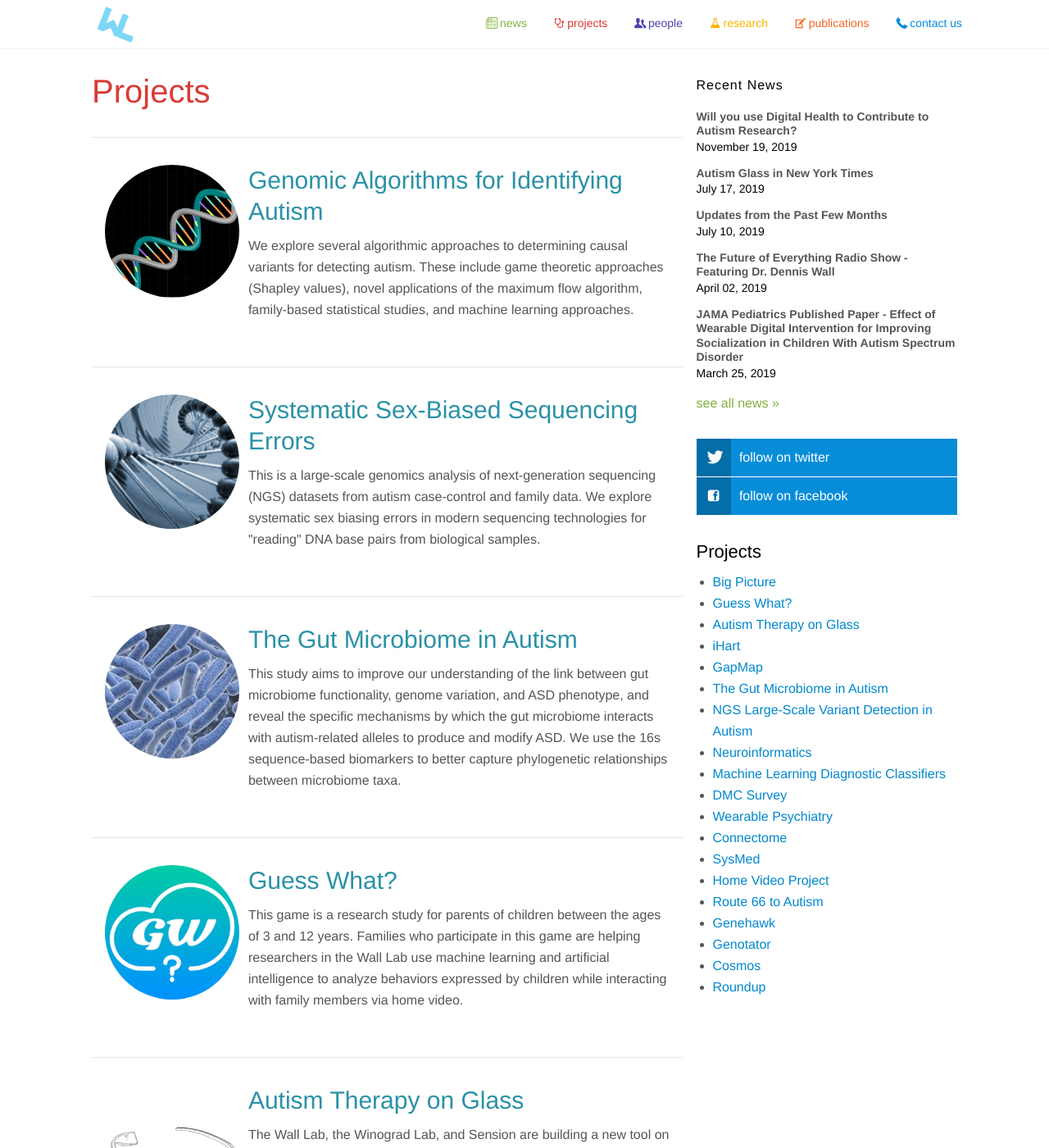
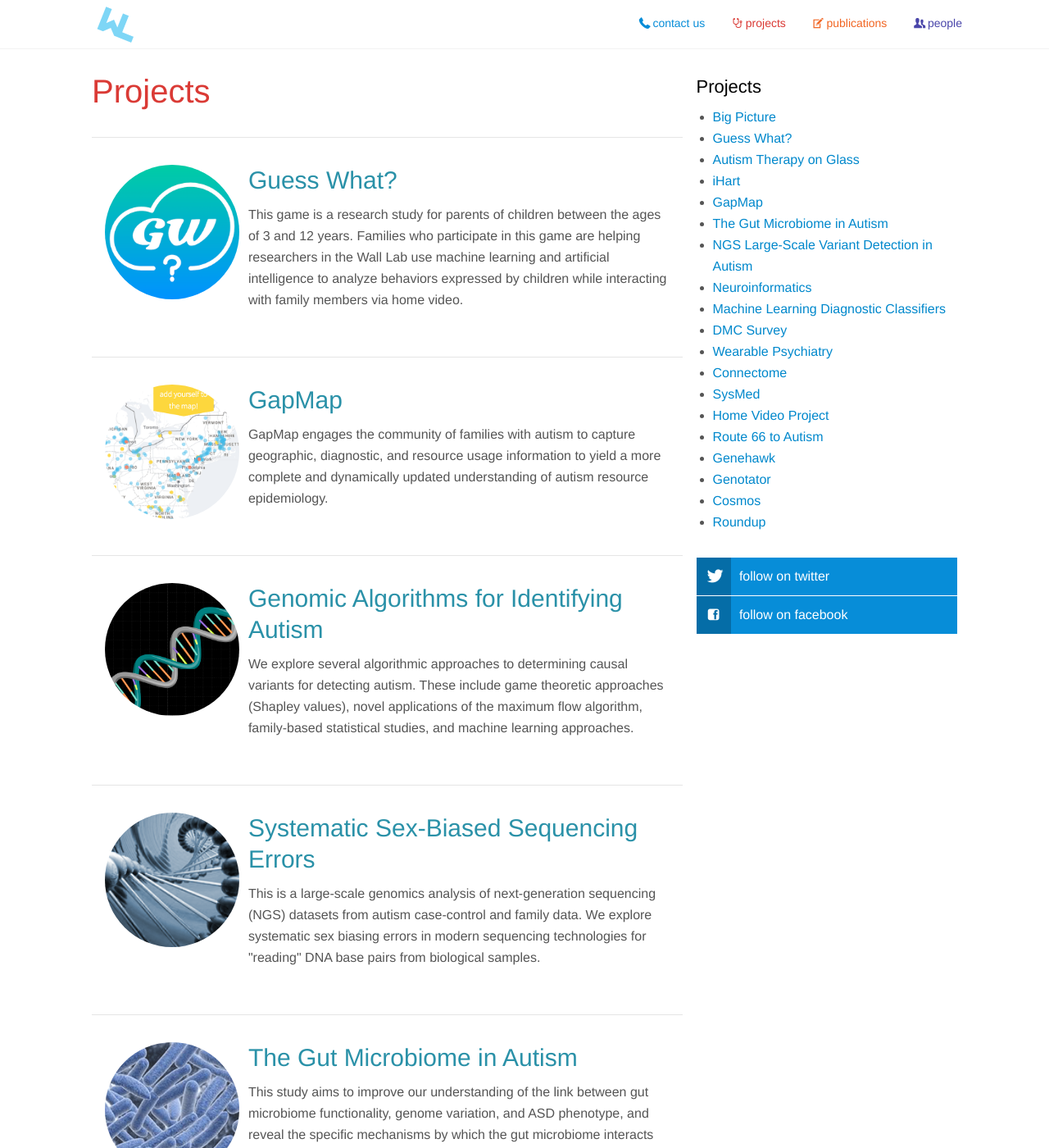
Before and after one commit to walllab/walllab.github.io, a Jekyll site: the page built from projects/index.md, in a window 1280 px wide and 1400 px high. Shown: the whole window at 82% size. Built offline with Jekyll 4.4.1, drawn with Linux system fonts in a browser that asks for light colours; some of the changed text lies outside the part shown.

Commit message:
Remove research links and page, remove news links except bottom of index.html, need to replace with publications before removing news page

```diff
--- a/_includes/header.html
+++ b/_includes/header.html
@@ -2,8 +2,8 @@
   <h4 ><a href="{{ site.url }}/">The Wall Lab at Stanford University</a></h4>
   <nav>
     <ul class="nav-collapse">
-      <li><a class="icon-doc" href="{{ site.url }}/news/">news</a></li>
-      <li><a class="icon-beaker" href="{{ site.url }}/research/">research</a></li>
+      <!-- <li><a class="icon-doc" href="{{ site.url }}/news/">news</a></li> -->
+      <!-- <li><a class="icon-beaker" href="{{ site.url }}/research/">research</a></li> -->
       <li><a class="icon-users" href="{{ site.url }}/people/">people</a></li>
       <li><a class="icon-edit" href="{{ site.url }}/publications/">publications</a></li>
       <li> <a class="icon-stethoscope" href="{{ site.url }}/projects/">projects</a></li>
@@ -19,12 +19,12 @@
   <nav>
     <ul class="horizontal">
       <li id="logo-thing"> <a id="logo" title="The Wall Lab at Stanford University" href="{{ site.url }}/"></a>  </li>
+      <li> <a class="violet icon-users" href="{{ site.url }}/people/">people</a> </li>
+      <li> <a class="orange icon-edit" href="{{ site.url }}/publications/">publications</a> </li>
+      <li> <a class="magenta icon-stethoscope" href="{{ site.url }}/projects/">projects</a></li>
       <li> <a class="light-blue icon-phone" href="#" id="contact-button">contact us</a> </li>
-      <li> <a class="orange icon-edit" href="{{ site.url }}/publications/">publications</a> </li>
-      <li> <a class="yellow icon-beaker" href="{{ site.url }}/research/">research</a> </li>
-      <li> <a class="violet icon-users" href="{{ site.url }}/people/">people</a> </li>
-      <li> <a class="magenta icon-stethoscope" href="{{ site.url }}/projects/">projects</a></li>
-      <li> <a class="green icon-doc" href="{{ site.url }}/news/">news</a></li>
+      <!-- <li> <a class="yellow icon-beaker" href="{{ site.url }}/research/">projects</a> </li> -->
+      <!-- <li> <a class="green icon-doc" href="{{ site.url }}/news/">news</a></li> -->
     </ul>
 </header>
 
--- a/_includes/sidebar.html
+++ b/_includes/sidebar.html
@@ -2,19 +2,14 @@
 
   <p></p>
   <p></p>
-	<h4>Recent News</h4>
+	<!-- <h4>Recent News</h4>
 		{% for post in site.posts limit:5 %}
 		<h5><a href="{{ site.url }}{{ post.url }}">{{ post.title }}</a></h5>
 		<h6>{{ post.date | date: "%B %d, %Y" }}</h6>
 	{% endfor %}
 	<p>
 		<a class="green" href="{{ site.url }}/news/">see all news &raquo;</a>
-	</p>
-
-  <div class="social">
-      <i class="icon-twitter"></i><a href="http://twitter.com/TheWallLab">follow on twitter</a>
-      <i class="icon-facebook-squared"></i><a href="http://facebook.com/TheWallLab">follow on facebook</a>
-  </div>
+	</p> -->
 
   <div id="projects-menu">
     <a href="{{ site.url }}/projects/"><h3>Projects</h3></a>
@@ -42,4 +37,9 @@
 
   </div>
 
+  <div class="social">
+    <i class="icon-twitter"></i><a href="http://twitter.com/TheWallLab">follow on twitter</a>
+    <i class="icon-facebook-squared"></i><a href="http://facebook.com/TheWallLab">follow on facebook</a>
+  </div>
+
 </section>
--- a/projects/index.md
+++ b/projects/index.md
@@ -6,6 +6,34 @@ published: true
 ---
 
 # Projects
+<hr>
+
+<div class="row">
+  <div class="quarter">
+    <a href="{{ site.url }}/projects/guess-what/">  <img style="border-radius: 50%; width: 100%" src="{{ site.url }}/assets/images/projects/guess-what.png" /></a>
+  </div>
+  <div class="three-quarters">
+    <a href="{{ site.url }}/projects/guess-what/"> <h2>Guess What?</h2></a>
+    <p>
+    This game is a research study for parents of children between the ages of 3 and 12 years. Families who participate in this game are helping researchers in the Wall Lab use machine learning and artificial intelligence to analyze behaviors expressed by children while interacting with family members via home video.
+    </p>
+  </div>
+</div>
+
+<hr>
+
+<div class="row">
+  <div class="quarter">
+    <a href="{{ site.url }}/projects/gapmap/">  <img style="border-radius: 50%; width: 100%" src="{{ site.url }}/assets/images/projects/gapmap.png" /></a>
+  </div>
+  <div class="three-quarters">
+    <a href="{{ site.url }}/projects/gapmap/"> <h2>GapMap</h2></a>
+    <p>
+    GapMap engages the community of families with autism to capture geographic, diagnostic, and resource usage information to yield a more complete and dynamically updated understanding of autism resource epidemiology.
+    </p>
+  </div>
+</div>
+
 <hr>
 
 <div class="row">
@@ -52,20 +80,6 @@ published: true
 
 <div class="row">
   <div class="quarter">
-    <a href="{{ site.url }}/projects/guess-what/">  <img style="border-radius: 50%; width: 100%" src="{{ site.url }}/assets/images/projects/guess-what.png" /></a>
-  </div>
-  <div class="three-quarters">
-    <a href="{{ site.url }}/projects/guess-what/"> <h2>Guess What?</h2></a>
-    <p>
-    This game is a research study for parents of children between the ages of 3 and 12 years. Families who participate in this game are helping researchers in the Wall Lab use machine learning and artificial intelligence to analyze behaviors expressed by children while interacting with family members via home video.
-    </p>
-  </div>
-</div>
-
-<hr>
-
-<div class="row">
-  <div class="quarter">
     <a href="{{ site.url }}/projects/autism-therapy-on-glass/">  <img style="border-radius: 50%; width: 100%" src="{{ site.url }}/assets/images/therapy-on-glass.png" /></a>
   </div>
   <div class="three-quarters">
@@ -86,20 +100,6 @@ published: true
     <a href="{{ site.url }}/projects/ihart/"><h2>iHart</h2></a>
     <p>
     Through a collaborative effort that includes researchers from Stanford, UCLA, the New York Genome Center, Cold Spring Harbor Laboratory, and the Simons Foundation, we have amassed a collection of whole genomes and phenotypic measurements on thousands of individuals from families with autism. This platform will help researchers explore connections across data and individuals to more precisely understand autism.
-    </p>
-  </div>
-</div>
-
-<hr>
-
-<div class="row">
-  <div class="quarter">
-    <a href="{{ site.url }}/projects/gapmap/">  <img style="border-radius: 50%; width: 100%" src="{{ site.url }}/assets/images/projects/gapmap.png" /></a>
-  </div>
-  <div class="three-quarters">
-    <a href="{{ site.url }}/projects/gapmap/"> <h2>GapMap</h2></a>
-    <p>
-    GapMap engages the community of families with autism to capture geographic, diagnostic, and resource usage information to yield a more complete and dynamically updated understanding of autism resource epidemiology.
     </p>
   </div>
 </div>
--- a/research/index.md
+++ /dev/null
@@ -1,81 +0,0 @@
----
-layout: page
-title: Research
-body_class: research
-published: true
----
-
-# Research
-<hr>
-
-
-<div class="row">
-  <div class="quarter">
-      <img style="border-radius: 50%; width: 100%" src="{{ site.url }}/assets/images/icons/icon1.png" />
-  </div>
-  <div class="three-quarters">
-
-    <h2>Our Research Focus</h2>
-    <p>
-      Translating the thinking of systems biology to the field of autism genetics with the intent to develop effective early-stage diagnostics and targets for therapeutic intervention. The work involves the generation and analysis of genomic and phenotypic databases using computational tools of systems biology, machine learning and network inference.
-    </p>
-  </div>
-</div>
-
-<hr>
-
-<div class="row">
-  <div class="quarter">
-      <img style="border-radius: 50%; width: 100%" src="{{ site.url }}/assets/images/icons/icon3.png" />
-  </div>
-  <div class="three-quarters">
-
-    <h2>Clinical Research</h2>
-    <p>
-      Efforts to understand and characterize the clinical significance and utility of human genetic variation. This work involves clinical-grade annotation of human genetic variation, estimating the rates of both true and false positives in present day genetic testing and their likely impacts on the practice of personalized care, the construction of an authoritative knowledgebase for clinical decision support, and efforts in educating present and future doctors on the potentials of genomics in individualized healthcare.
-    </p>
-  </div>
-</div>
-
-<hr>
-
-<div class="row">
-  <div class="quarter">
-      <img style="border-radius: 50%; width: 100%" src="{{ site.url }}/assets/images/icons/icon2.png" />
-  </div>
-  <div class="three-quarters">
-    <h2>Computational Disease Analyses</h2>
-    <p>
-      Redefining human diseases through computational and comparative network analysis. The work involves the integration and analysis of transcriptomic, genomic and bibliomic data to network all known human diseases. Deliverables include revealing disease connections, properly reshaping blurred boundaries of classification, and opportunities for drug treatment repositioning.
-    </p>
-  </div>
-</div>
-
-<hr>
-
-<div class="row">
-  <div class="quarter">
-      <img style="border-radius: 50%; width: 100%" src="{{ site.url }}/assets/images/icons/icon4.png" />
-  </div>
-  <div class="three-quarters">
-
-    <h2>Current Projects</h2>
-    <p>
-      Our lab is interested in the design and application of translational bioinformatics tools to help bring whole-genomic data to the point of clinical care. Our research projects are designed to complement and potentially supplant standard molecular diagnostics currently being used to characterize a patient’s autoimmune deficiencies and/or complex behavioral disorders, with the intent to have a faster and more robust system in place for real-time genomic diagnostics. <a class="yellow" href="{{ site.url }}/projects">(Find out more)</a>
-    </p>
-  </div>
-</div>
-
-<hr>
-
-<!---
-
-Our lab is interested in the design and application of translational bioinformatics tools to help bring whole-genomic data to the point of clinical care. Our current area of focus is autism. Additional areas of interest include breast cancer, melanoma, lung and prostate cancer. We are developing new techniques for the analysis of whole-genomic data, including fully sequenced tumor genomes and companion whole-genomic transcriptional assays, so that these data can be rapidly transformed into clinically actionable reports that yield prognostic predictions, drive decision support for alternative lines of therapy, and other medically actionable outcomes.
-
-As part of this work, we are currently building a database of somatic and germline variants of known or probable clinical impact. This line of research is designed to complement and potentially supplant standard molecular diagnostics currently being used to characterize patients, with the intent to have a faster and more robust system in place for real-time genomic diagnostics. Also as part of this effort, I co-direct and co-teach courses in the analysis and clinical interpretation of next-generation sequence data and whole-genome analysis.
-
-My lab is also comparing what is known about the genetics of autism with the genetic systems of other behaviorally related neurological disorders. One basic hope is that we will find “usual suspects” that have significant implications for neurological malfunction. A grander hope is that the work will result in a clearer genotype-phenotype map for autism, i.e. that it will enable us to circumscribe sections of the genetic landscape of autism that cause epilepsy, seizure disorder, schizophrenia, etc., thereby leading to a set of genetic markers that can be used for diagnosis/prognosis.
-
-We are also hoping to level the playing field to enable all autism researchers to tap into the benefits of computational systems biology for deciphering the genetic map of autism – by making our informatics approaches and results accessible through various web applications. Check out our projects page to learn more!
-
--->
```
Also changed, not shown: index.html (+22 -22 lines). Lines whose indentation alone changed are shown as unchanged.
